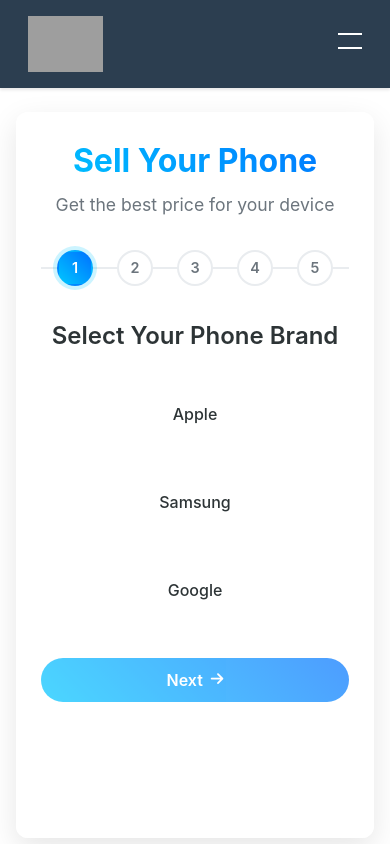
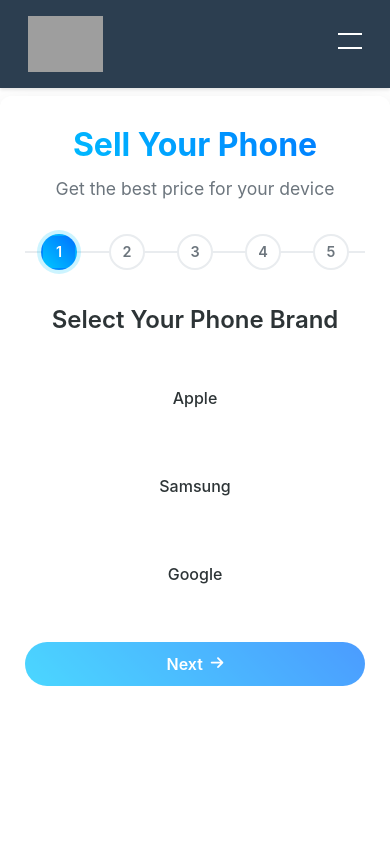
Before and after one commit to vitasaturnia/flyingdutchman, a React (Create React App) app: page /sell in a window 390 px wide. Shown: the top 844 px of the page. Built offline with nearby package versions, Linux system fonts and the light colour scheme; grey boxes are pictures that could not be loaded.

Commit message:
Few small changes to css code

```diff
--- a/src/App.js
+++ b/src/App.js
@@ -28,7 +28,7 @@
 function App() {
   return (
     <Router>
-      <div className="App" style={{ minHeight: '100vh', display: 'flex', flexDirection: 'column', width: '100%' }}>
+      <div className="App" style={{ display: 'flex', flexDirection: 'column', width: '100%' }}>
         <Navbar />
         <main style={{ flex: 1, width: '100%' }}>
           <AnimatePresence mode="wait">
--- a/src/assets/sell.sass
+++ b/src/assets/sell.sass
@@ -40,7 +40,6 @@
 .sell-container
   max-width: 1000px
   margin: 8rem auto 2rem
-  padding: 2rem
   width: 100%
 
 // Sell Form Wrapper
@@ -320,11 +319,11 @@
 // Responsive Styles
 @media screen and (max-width: 768px)
   .sell-container
-    padding: 1rem
     margin-top: 6rem
 
   .sell-form-wrapper
     padding: 1.5rem
+    height: 90vh
 
   .sell-title
     font-size: 2rem
```
